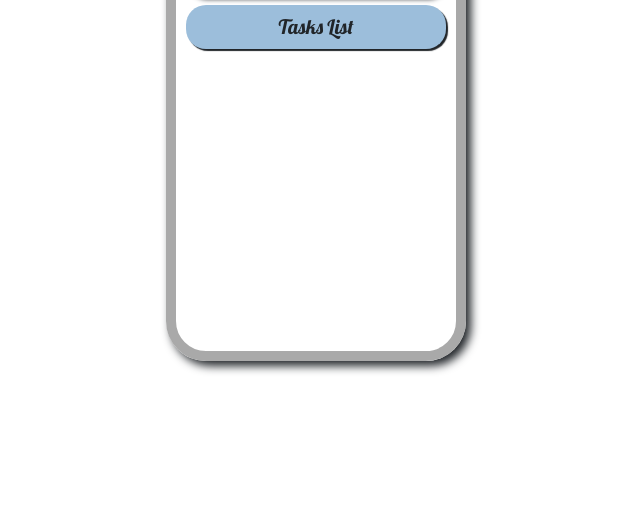
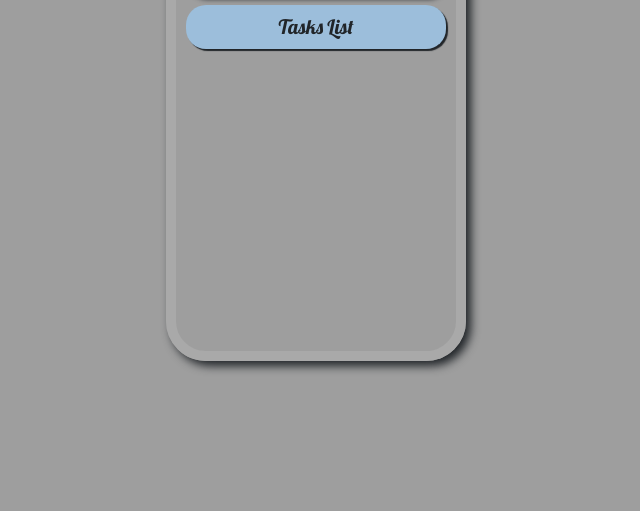
Before and after one commit to alphasierra101/todoApp, a plain HTML site: page index.html in a window 1280 px wide. Shown: the part 289-800 px from the top of the page, without its empty margins (324-964 px from the left). Drawn offline with nearby package versions, Linux system fonts and the light colour scheme; the site is published under a folder, as on GitHub Pages, so addresses that start at the root find nothing.

Commit message:
Update style.css image visibility by removing the forward slash

```diff
--- a/style.css
+++ b/style.css
@@ -9,7 +9,7 @@
 
 body {
   font-family: "Lobster", cursive;
-  background-image: url(/bgImage.jpg);
+  background-image: url(bgImage.jpg);
   justify-content: center;
   align-items: center;
   height: 100vh;
```
